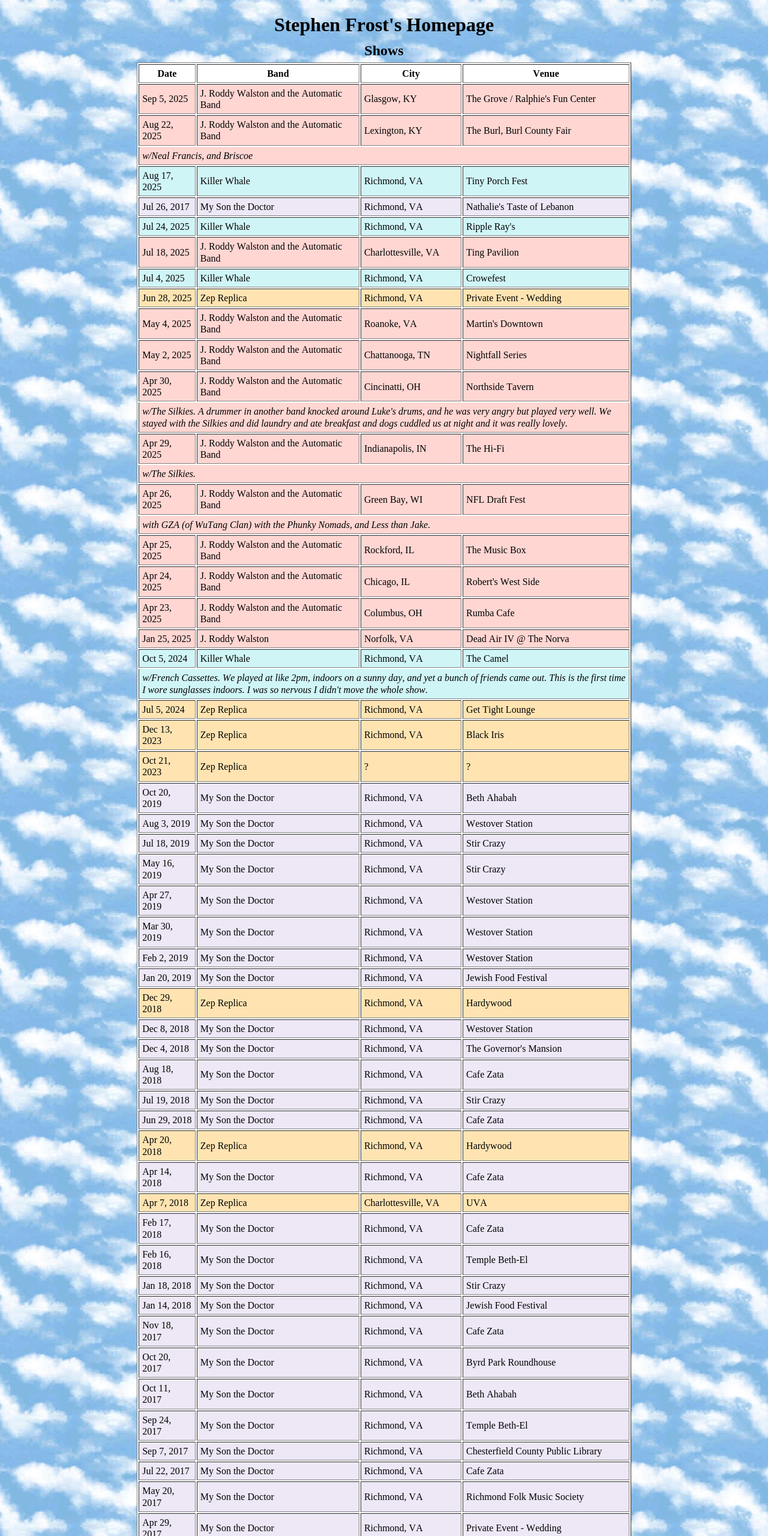
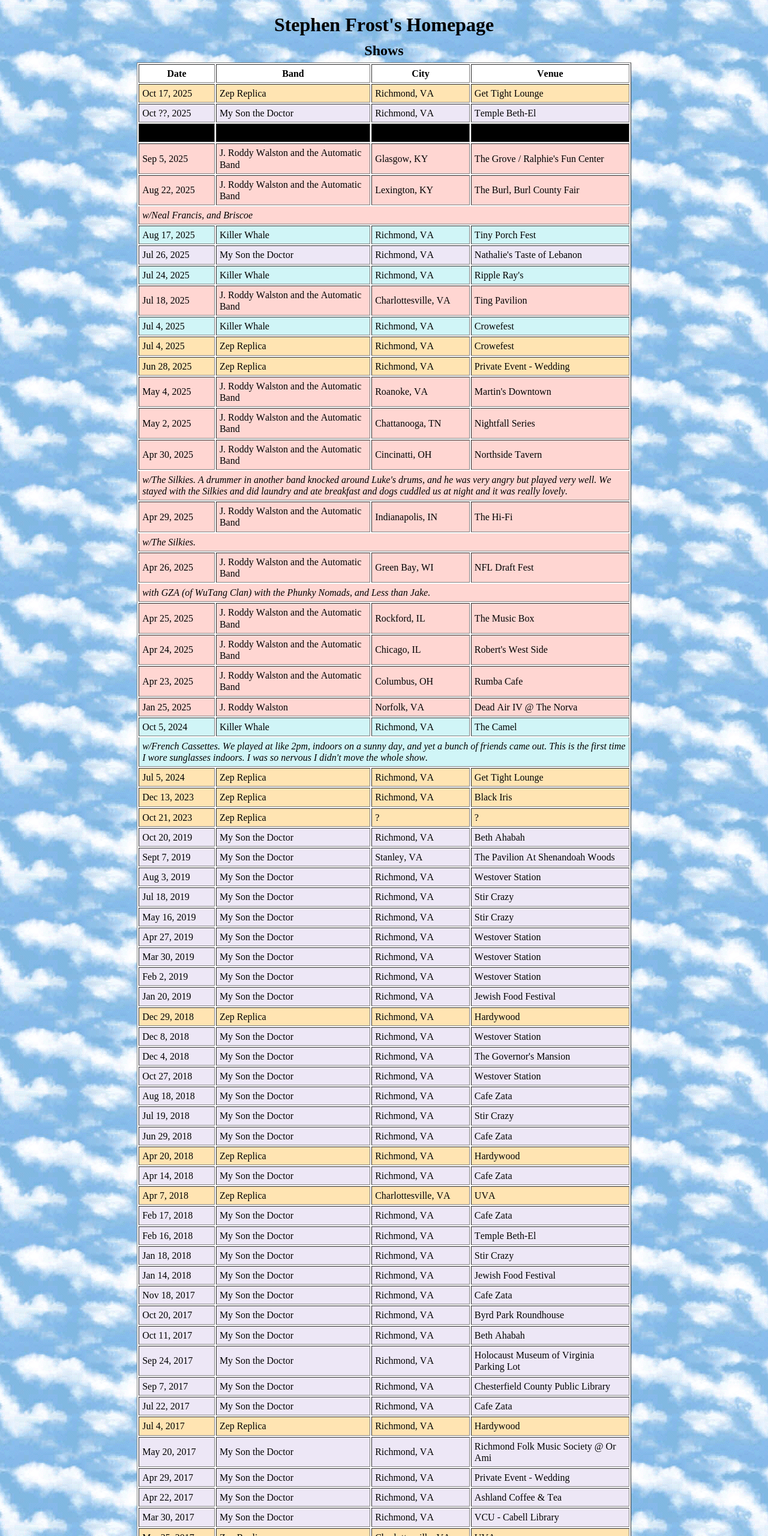
Before and after one commit to stephendidit/homepage.github.io, a plain HTML site: page index.html in a window 1280 px wide. Shown: the top 2560 px of the page at 60% size. Drawn offline with Linux system fonts and the light colour scheme.

Commit message:
added more shows

```diff
--- a/index.html
+++ b/index.html
@@ -47,6 +47,28 @@
     <th>City</th>
     <th>Venue</th>
   </tr>
+            <tr style="background-color: #FFE4B2;">
+    <td>Oct 17, 2025</td>
+    <td>Zep Replica</td>
+    <td>Richmond, VA</td>
+    <td>Get Tight Lounge</td>
+  </tr>
+
+  <tr style="background-color: #EDE7F6;">
+    <td>Oct ??, 2025</td>
+    <td>My Son the Doctor</td>
+    <td>Richmond, VA</td>
+    <td>Temple Beth-El</td>
+  </tr>
+
+  <tr style="background-color: #000;">
+        <td>placeholder</td>
+    <td>placeholder</td>
+    <td>placeholder</td>
+    <td>placeholder</td>
+
+    </tr>
+
 <tr style="background-color: #FFD6D2;">
     <td>Sep 5, 2025</td>
     <td>J. Roddy Walston and the Automatic Band</td>
@@ -70,7 +92,7 @@
     <td>Tiny Porch Fest</td>
   </tr>
 <tr style="background-color: #EDE7F6;">
-    <td>Jul 26, 2017</td>
+    <td>Jul 26, 2025</td>
     <td>My Son the Doctor</td>
     <td>Richmond, VA</td>
     <td>Nathalie's Taste of Lebanon</td>
@@ -95,6 +117,13 @@
     <td>Richmond, VA</td>
     <td>Crowefest</td>
   </tr>
+              <tr style="background-color: #FFE4B2;">
+    <td>Jul 4, 2025</td>
+    <td>Zep Replica</td>
+    <td>Richmond, VA</td>
+    <td>Crowefest</td>
+  </tr>
+
           <tr style="background-color: #FFE4B2;">
     <td>Jun 28, 2025</td>
     <td>Zep Replica</td>
@@ -205,6 +234,16 @@
   </tr>
 
 
+
+                  <tr style="background-color: #EDE7F6;">
+    <td>Sept 7, 2019</td>
+    <td>My Son the Doctor</td>
+    <td>Stanley, VA</td>
+    <td>The Pavilion At Shenandoah Woods</td>
+  </tr>
+
+
+
                 <tr style="background-color: #EDE7F6;">
     <td>Aug 3, 2019</td>
     <td>My Son the Doctor</td>
@@ -282,6 +321,13 @@
     <td>My Son the Doctor</td>
     <td>Richmond, VA</td>
     <td>The Governor's Mansion</td>
+  </tr>
+
+          <tr style="background-color: #EDE7F6;">
+    <td>Oct 27, 2018</td>
+    <td>My Son the Doctor</td>
+    <td>Richmond, VA</td>
+    <td>Westover Station</td>
   </tr>
 
 
@@ -387,7 +433,7 @@
     <td>Sep 24, 2017</td>
     <td>My Son the Doctor</td>
     <td>Richmond, VA</td>
-    <td>Temple Beth-El</td>
+    <td>Holocaust Museum of Virginia Parking Lot</td>
   </tr>
 
 <tr style="background-color: #EDE7F6;">
@@ -404,11 +450,19 @@
     <td>Cafe Zata</td>
   </tr>
 
+        <tr style="background-color: #FFE4B2;">
+    <td>Jul 4, 2017</td>
+    <td>Zep Replica</td>
+    <td>Richmond, VA</td>
+    <td>Hardywood</td>
+  </tr>
+
+
 <tr style="background-color: #EDE7F6;">
     <td>May 20, 2017</td>
     <td>My Son the Doctor</td>
     <td>Richmond, VA</td>
-    <td>Richmond Folk Music Society</td>
+    <td>Richmond Folk Music Society @ Or Ami</td>
   </tr>
 
 <tr style="background-color: #EDE7F6;">
@@ -475,12 +529,6 @@
     <td>Jewish Food Festival</td>
   </tr>
 
-      <tr style="background-color: #FFE4B2;">
-    <td>Jul 4, 2017</td>
-    <td>Zep Replica</td>
-    <td>Richmond, VA</td>
-    <td>Hardywood</td>
-  </tr>
 <tr style="background-color: #EDE7F6;">
     <td>Dec 3, 2016</td>
     <td>Richmond, VA</td>
@@ -494,6 +542,14 @@
     <td>Richmond, VA</td>
     <td>Ashland Coffee & Tea</td>
   </tr>
+
+          <tr style="background-color: #FFE4B2;">
+    <td>Nov 5, 2017</td>
+    <td>Zep Replica</td>
+    <td>Richmond, VA</td>
+    <td>Hardywood</td>
+  </tr>
+
 
 <tr style="background-color: #EDE7F6;">
     <td>Oct 23, 2016</td>
@@ -599,11 +655,27 @@
     <td>Hampden Sydney, VA</td>
     <td>Hampden-Sydney College</td>
   </tr>
+        <tr style="background-color: #FFE4B2;">
+    <td>Oct 31, 2012</td>
+    <td>Zep Replica</td>
+    <td>Richmond, VA</td>
+    <td>The Camel</td>
+  </tr>
+
       <tr style="background-color: #FFE4B2;">
-    <td>Oct 2, 2012</td>
+    <td>Sep 22, 2012</td>
     <td>Zep Replica</td>
     <td>Lexington, VA</td>
     <td>Washington & Lee University</td>
+  </tr>
+        <tr style="background-color: #FFE4B2;">
+    <td>Oct 31, 2011</td>
+    <td>Zep Replica</td>
+    <td>Richmond, VA</td>
+    <td>The Camel</td>
+  </tr>
+  <tr style="background-color: #FFE4B2;">
+    <td colspan="4" style="font-style: italic; border-top: 0;">J. Roddy Walston crashed the stage with a rubber chicken and we tried Nobody's Fault But Mine</td>
   </tr>
 
 
@@ -616,6 +688,13 @@
   <tr style="background-color: #FFE4B2;">
     <td colspan="4" style="font-style: italic; border-top: 0;">w/The Trillions. A hurricane was coming and most people had evacuated, so there wasn't much traffic or audience, and that was dumb of us.</td>
   </tr>
+    <tr style="background-color: #FFE4B2;">
+    <td>Jul 2, 2011</td>
+    <td>Zep Replica</td>
+    <td>Richmond, VA</td>
+    <td>Gallery 5</td>
+  </tr>
+
   <tr style="background-color: #FFE4B2;">
     <td>Apr 21, 2011</td>
     <td>Zep Replica</td>
@@ -754,7 +833,7 @@
     <td>South Hadley, MA</td>
     <td>Music Fest '03 @ Mount Holyoke College Amphitheater</td>
   </tr>
-  <tr style="background-color: #FFF8DC;">
+  <tr style="background-color: #FFF;">
     <td colspan="4" style="font-style: italic; border-top: 0;">Paul Frenier, sax. Matthew Rosenberg, drums. </td>
   </tr>
   <tr style="background-color: #FFF8DC;">
@@ -763,6 +842,10 @@
     <td>Richmond, VA</td>
     <td>Fusion Cafe (AKA The Camel)</td>
   </tr>
+    <tr style="background-color: #FFF8DC;">
+    <td colspan="4" style="font-style: italic; border-top: 0;">Charles Rousseau, vox</td>
+  </tr>
+
     <tr style="background-color: #FFF8DC;">
     <td>Aug 11, 2003</td>
     <td>Clockwork Grace</td>
```
